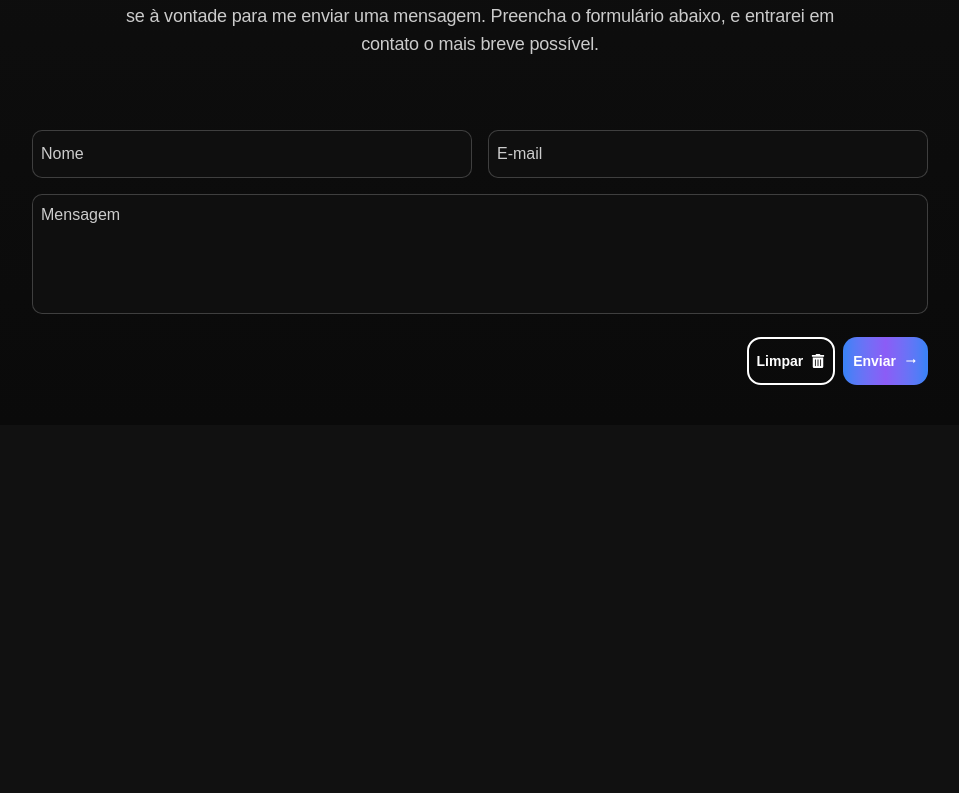
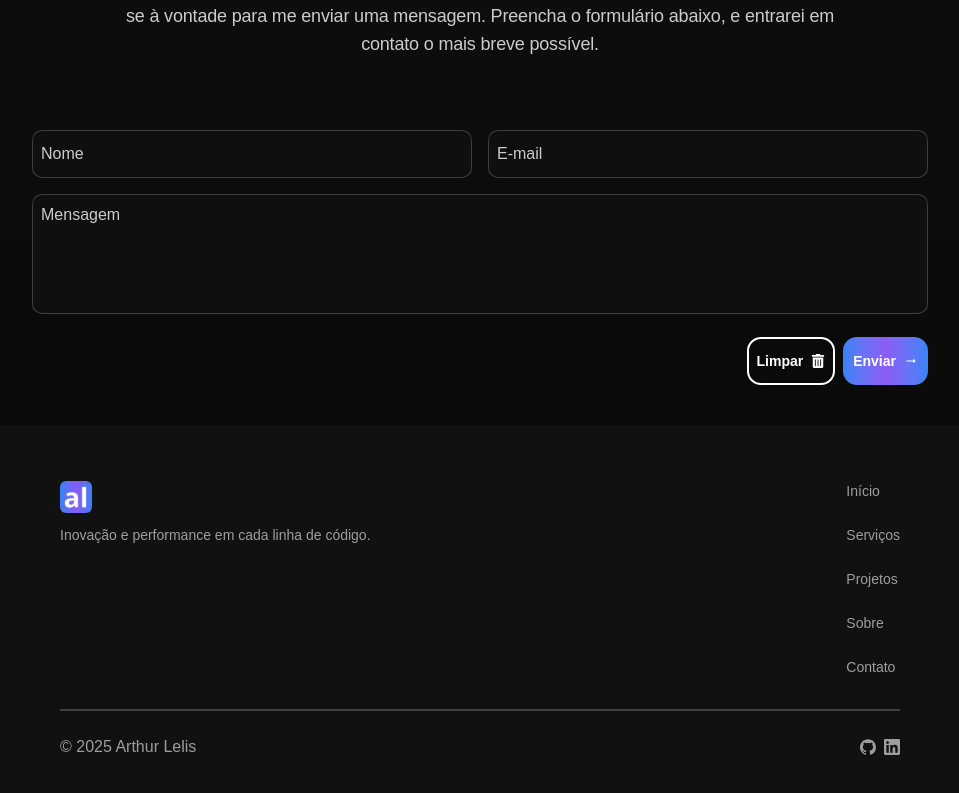
Before and after one commit to ArthurLelis/Portfolio, a Next.js app: page / in a window 1280 px wide. Shown: the part 3900-4693 px from the top of the page, without its empty margins (160-1119 px from the left). Before the commit the page ends 4325 px from the top, so only its background shows below. Built offline with nearby package versions, Linux system fonts and the light colour scheme.

Commit message:
✨ feat(footer): adiciona componente Footer com links e logo, melhora o layout

```diff
--- a/src/app/page.tsx
+++ b/src/app/page.tsx
@@ -6,7 +6,7 @@ import { Services } from '@/view/sections/Services';
 import { Projects } from '@/view/sections/Projects';
 import { About } from '@/view/sections/About';
 import { Contact } from '@/view/sections/Contact';
-// import { Footer } from '@/view/sections/Footer';
+import { Footer } from '@/view/sections/Footer';
 
 export default function Home() {
   return (
@@ -17,7 +17,7 @@ export default function Home() {
       <Projects />
       <About />
       <Contact />
-      {/* <Footer /> */}
+      <Footer />
     </>
   );
 }
--- a/src/view/sections/Footer/index.tsx
+++ b/src/view/sections/Footer/index.tsx
@@ -1,28 +1,91 @@
+import Image from 'next/image';
 import { SiGithub, SiLinkedin } from 'react-icons/si';
 
 import { useActiveSection } from '@/hooks/useActiveSection';
+import LogoAL from '@/assets/LogoAL.svg';
+import { links } from '@/data/links';
+import { cn } from '@/utils/cn';
 
 export function Footer() {
-  const { setActiveSection, setTimeOfLastClick } = useActiveSection();
+  const {
+    setActiveSection,
+    setTimeOfLastClick,
+  } = useActiveSection();
 
   return (
-    <footer className="flex justify-center border-t-2 border-secondary p-3 mt-30">
-      <div className="flex items-center justify-between w-1/2">
-        <a href="#main"
-          onClick={() => {
-            setActiveSection('main');
-            setTimeOfLastClick(Date.now());
-          }}
+    <footer className="flex flex-col justify-center items-center gap-6 !py-14">
+      <div
+        className={cn('flex justify-between',
+          'flex-col md:flex-row gap-6 md:gap-0',
+          'items-center md:items-start',
+          'w-full md:w-3/4',
+        )}
+      >
+        <div
+          className={cn('flex flex-col gap-3',
+            'items-center md:items-start',
+          )}
         >
-          © {new Date().getFullYear()} Arthur <span className="text-primary"> Lelis </span>
-        </a>
+          <a
+            href="https://www.arthurlelis.com.br/"
+          >
+            <Image src={LogoAL} alt="Logo" className="h-8 w-8 rounded-sm" />
+          </a>
+
+          <p className="text-[#fbfbfb99] text-sm text-center md:text-left">
+            Inovação e performance em cada linha de código.
+          </p>
+        </div>
+
+        <nav>
+          <ul
+            className={cn('flex flex-col gap-6',
+              'items-center md:items-start',
+            )}
+          >
+            {links.map((link, index) => (
+              <a
+                key={index}
+                href={link.to}
+                className={cn(
+                  'text-sm font-medium relative z-20 transition-colors duration-300',
+                  'text-[#fbfbfb99] hover:bg-gradient-to-r hover:from-[#3b82f6] hover:via-[#8b5cf6] hover:to-[#3b82f6] hover:bg-clip-text hover:text-transparent',
+                )}
+                onClick={() => {
+                  setActiveSection(link.name);
+                  setTimeOfLastClick(Date.now());
+                }}
+              >
+                <span> {link.text} </span>
+              </a>
+            ))}
+          </ul>
+        </nav>
+      </div>
+
+      <div
+        className={cn('flex items-center justify-between my-2 border-t-2 border-[#fbfbfb33] pt-6',
+          'w-full md:w-3/4',
+        )}
+      >
+        <p className="text-[#fbfbfb99]">
+          © {new Date().getFullYear()} Arthur Lelis
+        </p>
 
         <div className="flex gap-2 items-center font-medium">
-          <a href="https://github.com/ArthurLelis" target="_blank">
+          <a
+            target="_blank"
+            href="https://github.com/ArthurLelis"
+            className="text-[#fbfbfb99] hover:text-white transition-colors"
+          >
             <SiGithub />
           </a>
 
-          <a href="https://www.linkedin.com/in/arthur-lelis/" target="_blank">
+          <a
+            target="_blank"
+            href="https://www.linkedin.com/in/arthur-lelis/"
+            className="text-[#fbfbfb99] hover:text-white transition-colors"
+          >
             <SiLinkedin />
           </a>
         </div>
```
